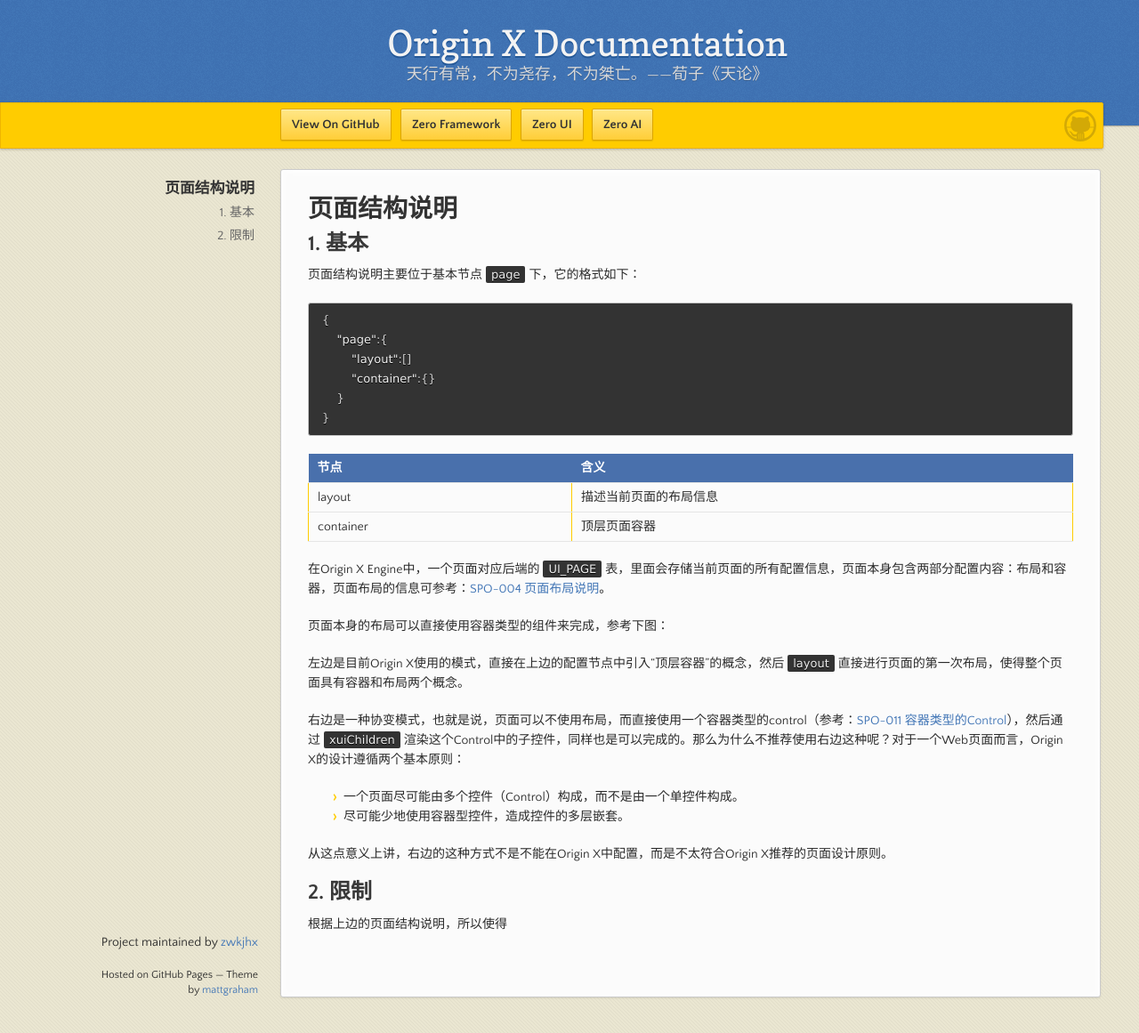
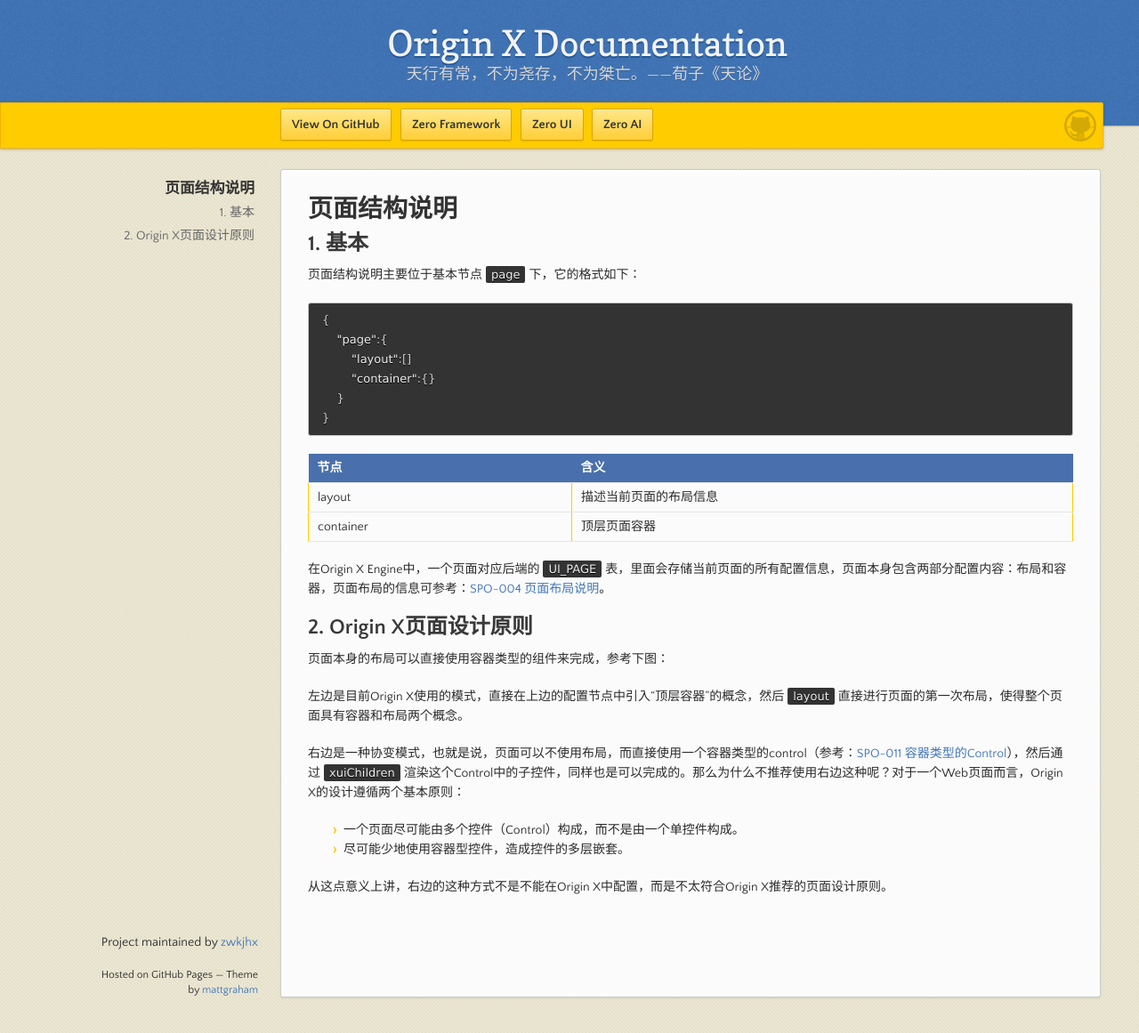
Before and after one commit to zwkjhx/ox-doc, a Jekyll site: the page built from specification/3-origin-xgui-fan/spo-003-bu-ju-pei-zhi-gui-fan.md, in a window 1280 px wide and 1161 px high. Shown: the whole window at 89% size. Built offline with Jekyll 4.4.1, drawn with Linux system fonts in a browser that asks for light colours; our own code applies the rules of GitHub Pages for plain Markdown files.

Commit message:
Updates specification/3-origin-xgui-fan/spo-003-bu-ju-pei-zhi-gui-fan.md
Auto commit by GitBook Editor

```diff
--- a/specification/3-origin-xgui-fan/spo-003-bu-ju-pei-zhi-gui-fan.md
+++ b/specification/3-origin-xgui-fan/spo-003-bu-ju-pei-zhi-gui-fan.md
@@ -20,6 +20,8 @@
 
 在Origin X Engine中，一个页面对应后端的`UI_PAGE`表，里面会存储当前页面的所有配置信息，页面本身包含两部分配置内容：布局和容器，页面布局的信息可参考：[SPO-004 页面布局说明](/specification/3-origin-xgui-fan/spo-004-ye-mian-bu-ju-shuo-ming.md)。
 
+## 2. Origin X页面设计原则
+
 页面本身的布局可以直接使用容器类型的组件来完成，参考下图：
 
 左边是目前Origin X使用的模式，直接在上边的配置节点中引入“顶层容器”的概念，然后`layout`直接进行页面的第一次布局，使得整个页面具有容器和布局两个概念。
@@ -30,7 +32,3 @@
 * 尽可能少地使用容器型控件，造成控件的多层嵌套。
 
 从这点意义上讲，右边的这种方式不是不能在Origin X中配置，而是不太符合Origin X推荐的页面设计原则。
-
-## 2. 限制
-
-根据上边的页面结构说明，所以使得
```
